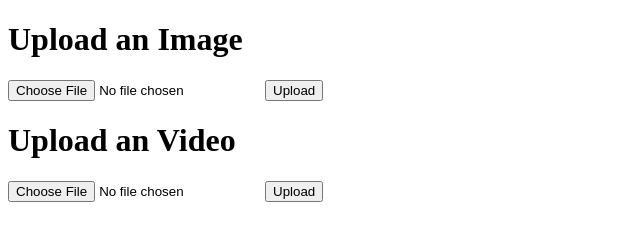
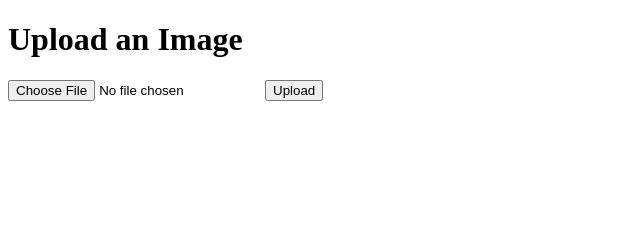
Before and after one commit to Sam50x/lenzez-system, a website: page public/index.html in a window 1280 px wide. Shown: the whole page, without its empty margins (0-640 px from the left). Drawn offline with Linux system fonts and the light colour scheme.

Commit message:
Update index.html

```diff
--- a/public/index.html
+++ b/public/index.html
@@ -11,10 +11,5 @@
         <input type="file" name="image" accept="image/*" required />
         <button type="submit">Upload</button>
     </form>
-    <h1>Upload an Video</h1>
-    <form action="/api/v1/videos/upload" method="POST" enctype="multipart/form-data">
-        <input type="file" name="video" accept="video/*" required />
-        <button type="submit">Upload</button>
-    </form>
 </body>
 </html>
```
